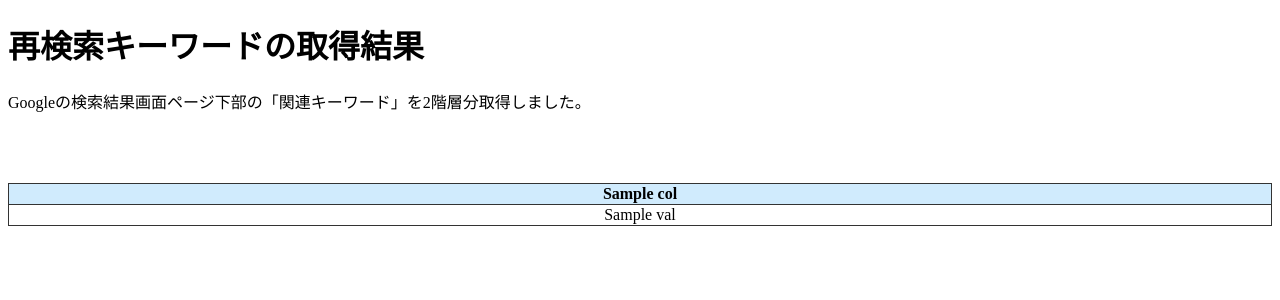
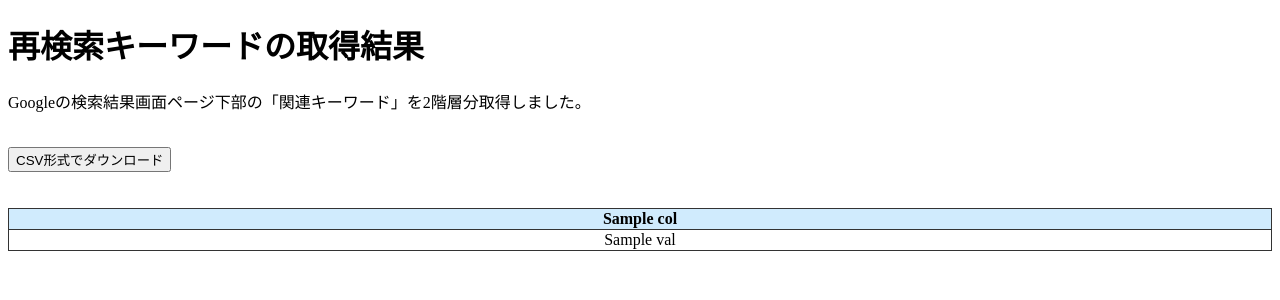
Before and after one commit to pa-up/rekw-app, a Flask app: template templates/result.html in a window 1280 px wide. Shown: the top 300 px of the page. Run offline with Flask 2, Linux system fonts and the light colour scheme; the template is opened without the code that fills it: most values are stand-ins (such as "Sample title", 1, 10 or a date in 2020).

Commit message:
first commit

```diff
--- a/main.py
+++ b/main.py
@@ -3,6 +3,7 @@
 #========================================================
 # 最初に必要なインポート
 #========================================================
+from pandas import DataFrame    # DataFrame型の配列
 import os
 import csv
 from flask import Flask,request,render_template
@@ -10,6 +11,9 @@ app = Flask(__name__)
 
 #「rekw_algorithm.py」からのインポート
 import rekw_get
+
+#「csv.html」で使うグローバル変数
+csv_save_data = DataFrame()
 
 
 #========================================================
@@ -32,10 +36,24 @@ def result():
     # 「rekw_get.py」から返り値「html_data」をこちらのファイルにインポート
     col_list, val_list, csv_data = rekw_get.rekw_function(main_kw)
 
-    # フォルダ「rekw_save」にCSVファイルを生成
-    # ここでエラーが発生（internal error）
-    csv_data.to_csv("rekw.csv", index=False)
+    # csv.htmlで使うデータ
+    global csv_save_data
+    csv_save_data = csv_data
 
     # 再検索キーワードの出力結果ページ
     return render_template("result.html", col_list=col_list , val_list=val_list)
 #
+
+
+#========================================================
+# CSVデータの取得
+#========================================================
+# 検索窓ページで取得したメインキーワード
+@app.route("/csv", methods=["POST"])  # 「/csv」のサイトで関数「csv()」を実行
+def csv():
+    # フォルダ「rekw_save」にCSVファイルを生成
+    csv_save_data.to_csv("rekw.csv", index=False)
+
+    # 再検索キーワードの出力結果ページ
+    return render_template("csv.html")
+#
--- a/templates/result.html
+++ b/templates/result.html
@@ -14,10 +14,11 @@
 	<p>
 		Googleの検索結果画面ページ下部の「関連キーワード」を2階層分取得しました。
 	</p>
+
 	<br>
-	<!--
-	<a href="../data/csv/rekw.csv" download>CSV形式でダウンロード</a>
-	-->
+	<form action="/csv" method="post">
+		<button type="submit">CSV形式でダウンロード</button>
+	</form>
 	<br>
 	<br>
 
```
Also changed, not shown: templates/csv.html (added, +17 -0 lines).
